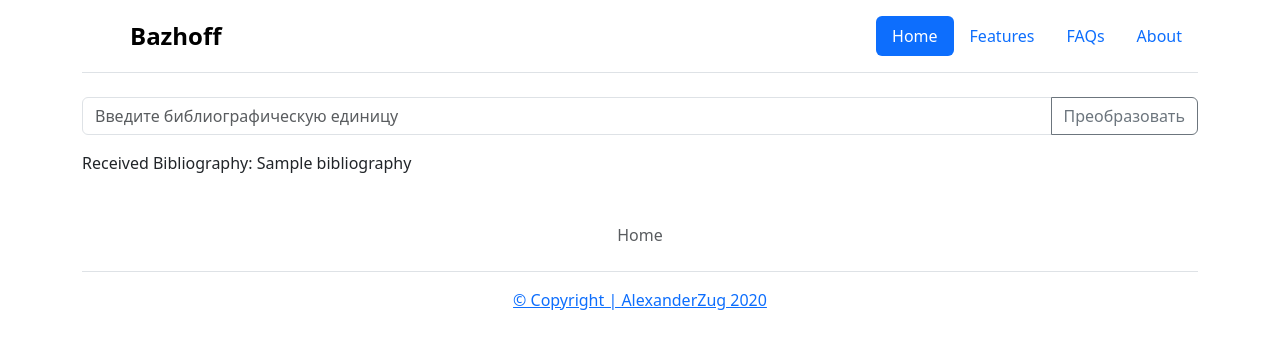
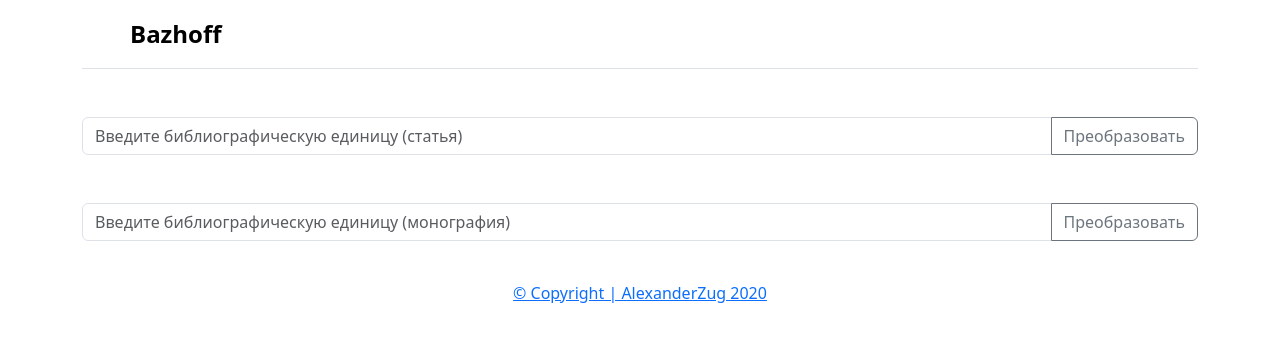
Before and after one commit to AlexanderZug/biblio_fil_proj, a FastAPI app: template templates/index.html in a window 1280 px wide. Shown: the top 349 px of the page. Run offline with FastAPI, Linux system fonts and the light colour scheme; the template is opened without the code that fills it: most values are stand-ins (such as "Sample title", 1, 10 or a date in 2020).

Commit message:
fix and finish article

```diff
--- a/main.py
+++ b/main.py
@@ -5,7 +5,7 @@ from fastapi.templating import Jinja2Templates
 from starlette.staticfiles import StaticFiles
 from starlette import status
 
-from bibliography_conversion import ArticleConverter
+from bibliography_conversion import ArticleConverter, BookConverter
 
 app = FastAPI(max_body_size=1000000)
 templates = Jinja2Templates(directory="templates")
@@ -17,20 +17,26 @@ def get_current_year():
 
 
 @app.get("/", response_class=HTMLResponse)
-async def read_bibliography(request: Request, bibliography: str = Query(None)):
+async def read_bibliography(
+        request: Request,
+        bibliography: str = Query(None),
+        source_type: str = Query(None)
+):
     current_year = get_current_year()
     return templates.TemplateResponse(
         "index.html",
         {
             "request": request,
             "current_year": current_year,
-            "bibliography": bibliography,
+            "source_type": source_type,
+            "article_bibliography": bibliography if source_type == "article" else "",
+            "book_bibliography": bibliography if source_type == "book" else "",
         }
     )
 
 
-@app.post("/create_bibliography", response_class=HTMLResponse)
-async def create_bibliography(
+@app.post("/create_article", response_class=HTMLResponse)
+async def create_article_bibliography(
     bibliography: str = Form(...),
 ):
     if not bibliography:
@@ -41,6 +47,23 @@ async def create_bibliography(
     result = ArticleConverter(bibliography).get_bibliography()
 
     return RedirectResponse(
-        url=f"/?bibliography={result}",
+        url=f"/?bibliography={result}&source_type=article",
         status_code=status.HTTP_302_FOUND,
     )
+
+
+@app.get("/create_book", response_class=HTMLResponse)
+async def create_book_bibliography(
+    bibliography: str = Form(...),
+):
+    if not bibliography:
+        raise HTTPException(
+            status_code=status.HTTP_400_BAD_REQUEST,
+            detail="Bibliography cannot be empty",
+        )
+    result = BookConverter(bibliography).get_bibliography()
+
+    return RedirectResponse(
+        url=f"/?bibliography={result}&source_type=book",
+        status_code=status.HTTP_302_FOUND,
+    )
--- a/templates/index.html
+++ b/templates/index.html
@@ -14,36 +14,42 @@
         <svg class="bi me-2" width="40" height="32"><use xlink:href="#bootstrap"></use></svg>
         <span class="fs-4"><strong>Bazhoff</strong></span>
       </a>
-
-      <ul class="nav nav-pills">
-        <li class="nav-item"><a href="#" class="nav-link active" aria-current="page">Home</a></li>
-        <li class="nav-item"><a href="#" class="nav-link">Features</a></li>
-        <li class="nav-item"><a href="#" class="nav-link">FAQs</a></li>
-        <li class="nav-item"><a href="#" class="nav-link">About</a></li>
-      </ul>
     </header>
   </div>
-    <div class="container">
-      <form method="post" action="/create_bibliography">
+    <div class="container mt-5">
+      <form method="post" action="/create_article">
         <div class="input-group mb-3">
-          <input type="text" class="form-control" name="bibliography" required placeholder="Введите библиографическую единицу" aria-label="Recipient's username" aria-describedby="button-addon2">
+          <input type="text" class="form-control" name="bibliography" required placeholder="Введите библиографическую единицу (статья)" aria-describedby="button-addon2">
           <button class="btn btn-outline-secondary" type="submit" id="button-addon2">Преобразовать</button>
         </div>
       </form>
     </div>
     <div class="container">
       <div>
-        {% if bibliography %}
-          <p>Received Bibliography: {{ bibliography }}</p>
+        {% if source_type == "article" %}
+          <p>{{ article_bibliography }}</p>
+        {% endif %}
+      </div>
+    </div>
+
+      <div class="container mt-5">
+      <form method="post" action="/create_book">
+        <div class="input-group mb-3">
+          <input type="text" class="form-control" name="bibliography" required placeholder="Введите библиографическую единицу (монография)" aria-describedby="button-addon2">
+          <button class="btn btn-outline-secondary" type="submit" id="button-addon2">Преобразовать</button>
+        </div>
+      </form>
+    </div>
+    <div class="container">
+      <div>
+        {% if source_type == "book" %}
+          <p>{{ book_bibliography }}</p>
         {% endif %}
       </div>
     </div>
 
   <div class="container">
     <footer class="py-3 my-4">
-      <ul class="nav justify-content-center border-bottom pb-3 mb-3">
-        <li class="nav-item"><a href="#" class="nav-link px-2 text-body-secondary">Home</a></li>
-      </ul>
       <p class="nav justify-content-center"><a href="https://github.com/AlexanderZug" target="_blank">©
         Copyright | AlexanderZug {{ current_year }}</a></p>
     </footer>
```
Also changed, not shown: bibliography_conversion.py (+44 -7 lines).
